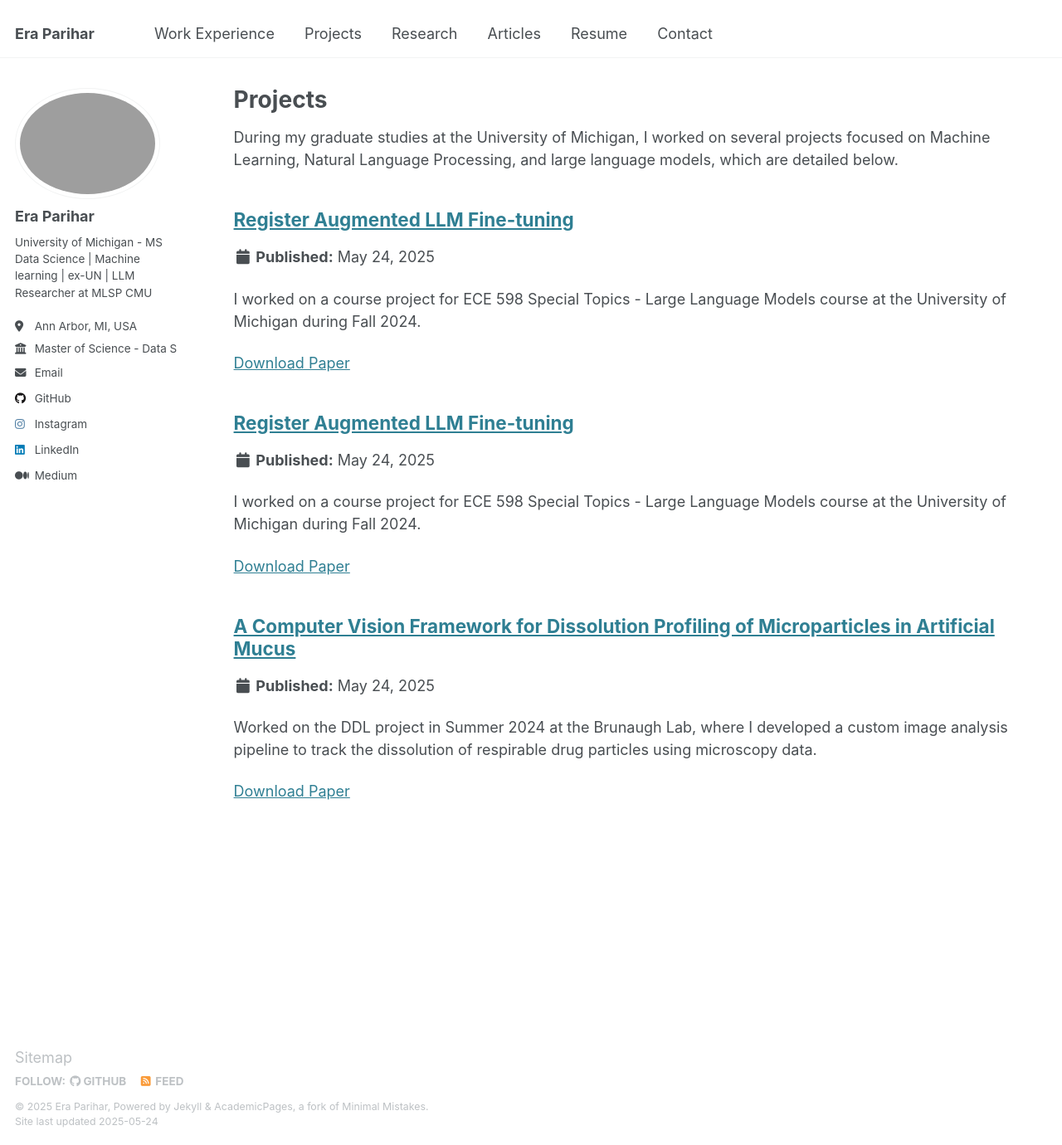
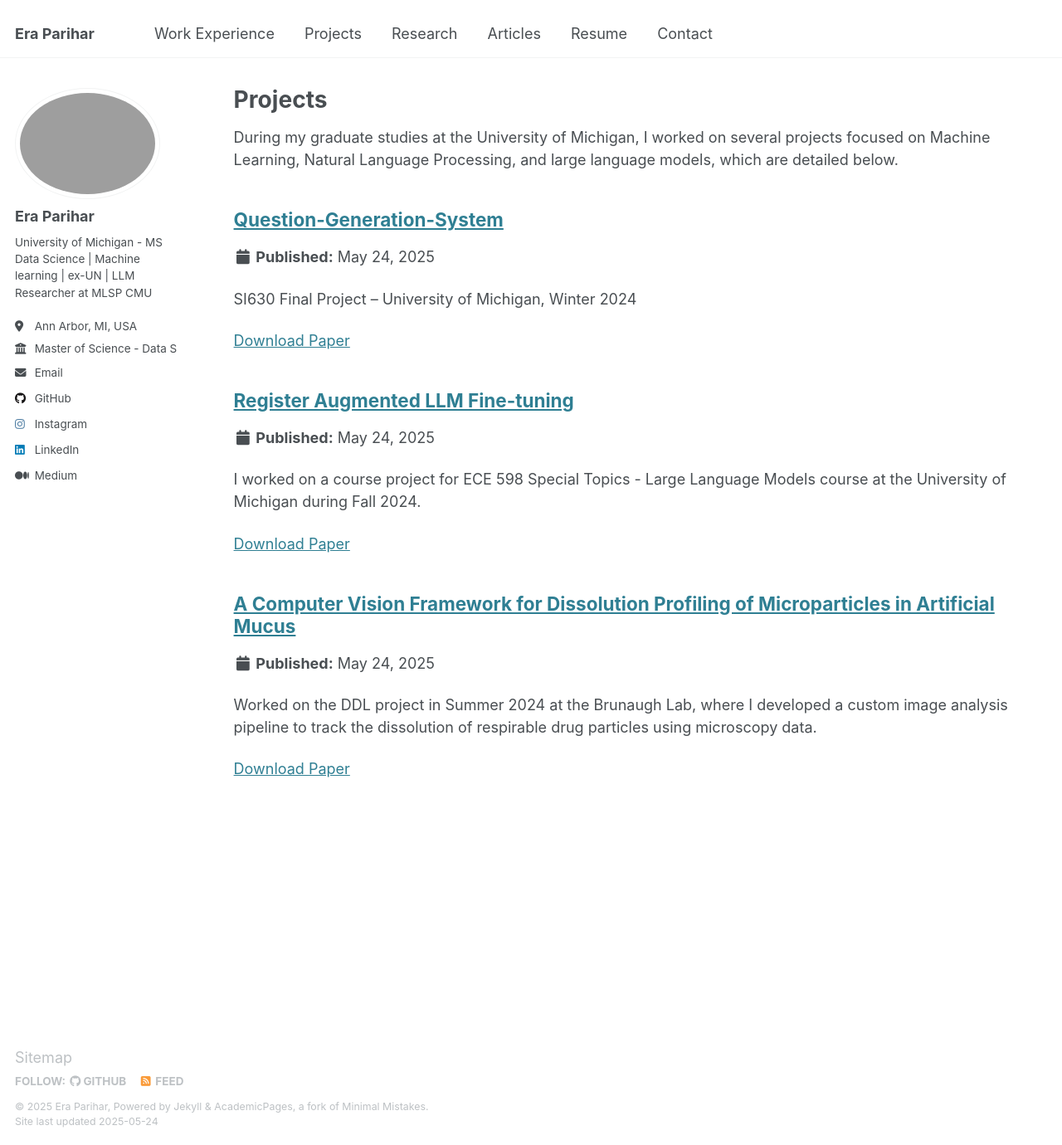
Before and after one commit to erapariharr/erapariharr.github.io, a Jekyll site: the page built from _pages/projects.md, in a window 1280 px wide and 1380 px high. Shown: the whole window at 83% size. Built offline with Jekyll 4.4.1, drawn with Linux system fonts in a browser that asks for light colours; some of the changed lines change nothing that is shown.

Commit message:
Update Question-Generation-System.md

```diff
--- a/_projects/Question-Generation-System.md
+++ b/_projects/Question-Generation-System.md
@@ -1,60 +1,60 @@
 ---
-title: "Register Augmented LLM Fine-tuning"
+title: "Question-Generation-System"
 collection: projects
-permalink: /projects/register-augmented-llm-finetuning
-excerpt: 'I worked on a course project for ECE 598 Special Topics - Large Language Models course at the University of Michigan during Fall 2024.'
-paperurl: 'http://erapariharr.github.io/files/paper1.pdf'
+permalink: /projects/Question-Generation-System
+excerpt: 'SI630 Final Project – University of Michigan, Winter 2024'
+paperurl: 'http://erapariharr.github.io/files/Answer-aware-question-generation.pdf'
 slidesurl: 'http://erapariharr.github.io/files/eecs598-llms-final-report.pdf'
 ---
 
 
 ### Project Overview
 
-This project introduced a novel fine-tuning approach for large language models (LLMs) by integrating register tokens into transformer architectures. Inspired by Vision Transformers, the approach uses empty register tokens to better manage global context and reduce artifacts in attention mechanisms, such as high-norm tokens. These tokens offload less critical computations, allowing the model to focus on task-relevant details.
+This project aimed to enhance question generation (QG) systems by focusing on answer-aware question generation—where questions are generated with both the context and answer in mind. Unlike traditional QG methods that rely on short factoid answers, our goal was to diversify the types of questions generated and improve evaluation standards using large language models and advanced metrics. We fine-tuned transformer models (T5-large, BART-large) on an enriched, paraphrased dataset compiled from multiple QA sources, significantly improving generation quality across standard and semantic metrics.
 
 ---
 
 ### Key Contributions
 
-#### 1. Development of RegBERT:
-- Extended **BERT** by appending register tokens and modifying embeddings and attention mechanisms.
-- Designed **RegBERTForQA** specifically for Question-Answering tasks:
-  - Optimized predictions by excluding register tokens during inference.
+#### 1. Dataset Construction & Paraphrasing Pipeline -
+- Collected QA pairs from SQuAD 2.0, AdversarialQA, and MS MARCO to construct a diverse dataset of 10,000 training entries.
+- Built a custom paraphrasing pipeline using T5_Paraphrase_Paws and BART-Paraphrase models to expand question diversity.
+- Applied semantic similarity filtering (MiniLM embeddings) to retain high-quality paraphrased questions (similarity range: 0.96–0.99).
 
-#### 2. Improved Performance:
-- Conducted ablation studies to identify optimal register configurations.
-- Achieved significant **F1** and **Exact Match** improvements on the **TyDi QA GoldP** dataset.
+#### 2. Model Training & Optimization -
+- Fine-tuned t5-large and BART-large using two input formats for answer-aware QG:
+    - <answer> ai <context> ci
+    - answer: ai, context: ci
+- Tuned training parameters (batch size, epochs, learning rate) to optimize performance within GPU memory limits.
 
-#### 3. Attention Analysis:
-- Applied **Layer-wise Relevance Propagation (LRP)** to visualize improved focus and interpretability in attention mechanisms.
-- Used **Integrated Gradients** to quantify token contributions, highlighting the systematic processing enabled by register tokens.
-
+#### 3. Evaluation Framework -
+- Applied traditional metrics: BLEU, ROUGE-L, METEOR.
+- Added semantic-level evaluation using BERTScore and RQUGE, capturing context-answer-question coherence.
+- Introduced ChatGPT-3.5 based evaluation with prompt engineering for grammar and semantic alignment scoring.
 ---
 
-### Results
-- **Performance Improvements:**
-  - Register tokens consistently enhanced performance, with optimal results using 5-10 tokens.
-- **Attention Insights:**
-  - Attention maps showed reduced noise and better focus on relevant information.
+### Key Results
+- Fine-tuned T5/BART on paraphrased data outperformed baselines on all traditional metrics (BLEU: 0.099, ROUGE-L: 0.336).
+- RQuGE score improved, reflecting stronger alignment between generated questions and context-answer pairs.
+- ChatGPT scoring confirmed better grammatical correctness and semantic relevance for the augmented models.
 
 ---
 
 ### Future Directions
-- Applying register augmentation to other NLP tasks.
-- Testing robustness across architectures and languages.
-- Further analysis of individual token roles and their impact.
+- Apply parameter-efficient fine-tuning methods (e.g., LoRA) to larger models like LLaMA or OPT.
+- Extend QG to domain-specific applications (e.g., medical/legal).
+- Improve automated evaluation by integrating instruction-tuned evaluators and human-in-the-loop validation.
 
 ---
 
 ### Conclusion
 
-This work demonstrates the potential of register-augmented fine-tuning to improve LLM performance, interpretability, and efficiency in complex NLP tasks.
-
-You can find the **codebase on [GitHub](#)**.
+This project demonstrated that augmenting QA datasets with paraphrased questions and fine-tuning large models leads to more robust and context-aware question generation. My work focused on building the data pipeline, fine-tuning models efficiently, and developing an evaluation strategy that goes beyond surface-level metrics to capture semantic and grammatical quality.
+// You can find the **codebase on [GitHub](#)**.
 
 ### Resources
 
-- [Download Paper](http://academicpages.github.io/files/paper1.pdf)
-- [Download presented Poster](http://academicpages.github.io/files/slides1.pdf)
+- [Download Paper](http://academicpages.github.io/files/Answer-aware-question-generation.pdf)
+// - [Download presented Poster](http://academicpages.github.io/files/slides1.pdf)
 
 ---
```
